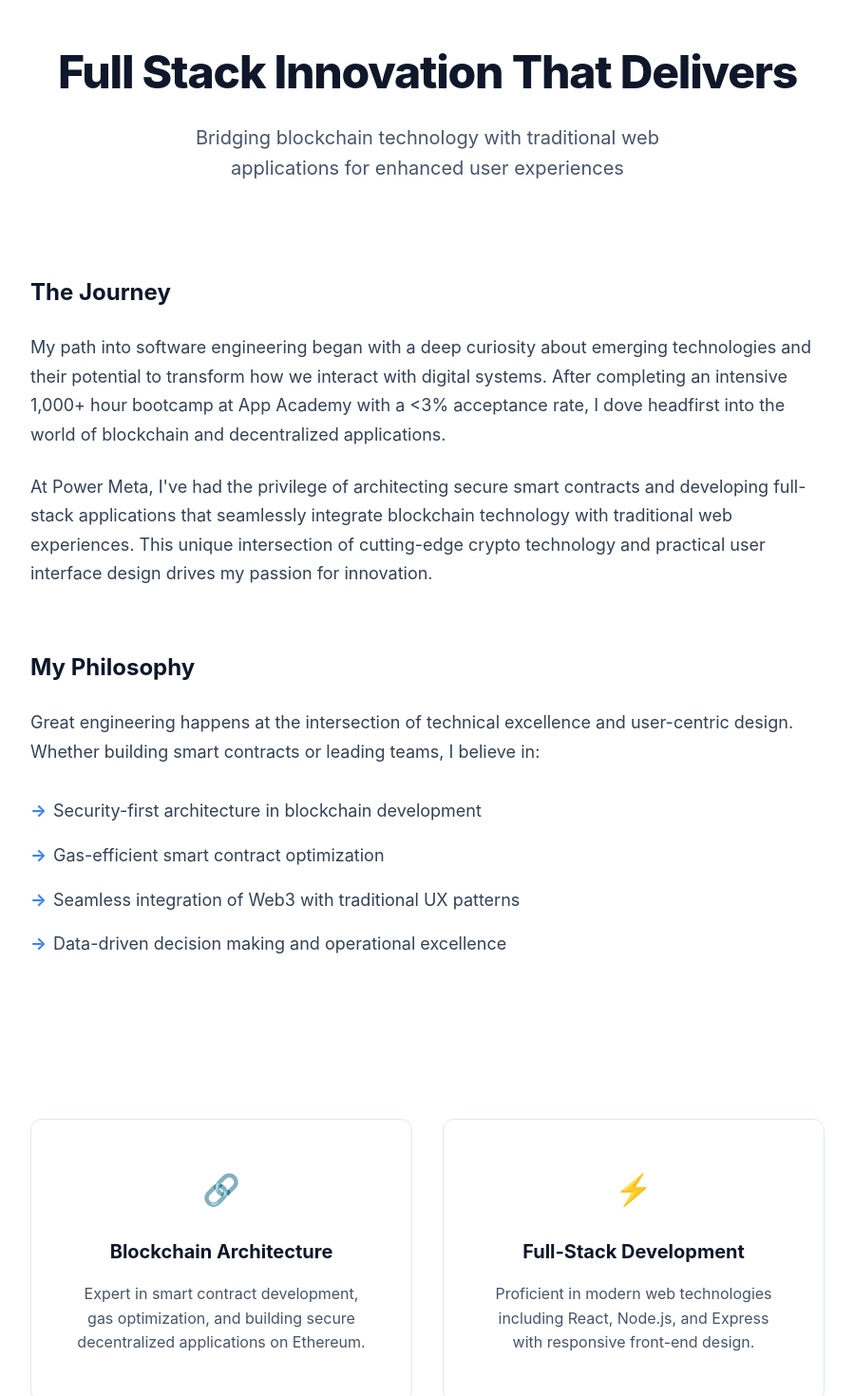
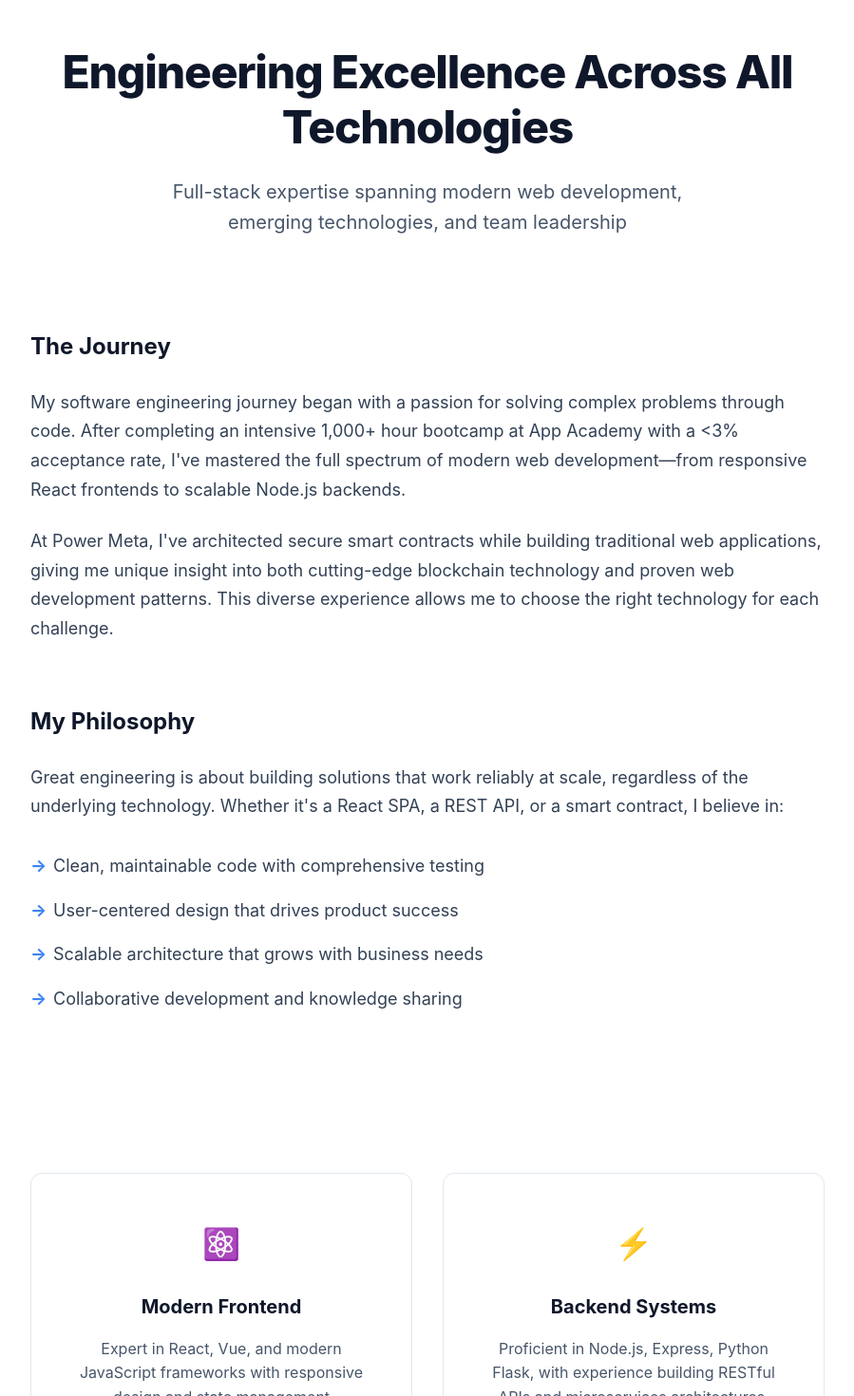
Before and after one commit to anti-epic/portfolio-, a React (Create React App) app: page / in a window 1280 px wide. Shown: the part 1240-2710 px from the top of the page at 95% size, without its empty margins (190-1089 px from the left). Built offline with nearby package versions, Linux system fonts and the light colour scheme.

Commit message:
user profile update

```diff
--- a/src/pages/About.tsx
+++ b/src/pages/About.tsx
@@ -6,9 +6,9 @@ const About: React.FC = () => {
     <section id="about" className="about section section-alt">
       <div className="container-narrow">
         <div className="section-header">
-          <h2 className="section-title">Full Stack Innovation That Delivers</h2>
+          <h2 className="section-title">Engineering Excellence Across All Technologies</h2>
           <p className="section-subtitle">
-            Bridging blockchain technology with traditional web applications for enhanced user experiences
+            Full-stack expertise spanning modern web development, emerging technologies, and team leadership
           </p>
         </div>
 
@@ -17,65 +17,64 @@ const About: React.FC = () => {
             <div className="story-block">
               <h3>The Journey</h3>
               <p>
-                My path into software engineering began with a deep curiosity about emerging technologies
-                and their potential to transform how we interact with digital systems. After completing
-                an intensive 1,000+ hour bootcamp at App Academy with a &lt;3% acceptance rate, I dove
-                headfirst into the world of blockchain and decentralized applications.
+                My software engineering journey began with a passion for solving complex problems through code.
+                After completing an intensive 1,000+ hour bootcamp at App Academy with a &lt;3% acceptance rate,
+                I've mastered the full spectrum of modern web development—from responsive React frontends to
+                scalable Node.js backends.
               </p>
               <p>
-                At Power Meta, I've had the privilege of architecting secure smart contracts and
-                developing full-stack applications that seamlessly integrate blockchain technology
-                with traditional web experiences. This unique intersection of cutting-edge crypto
-                technology and practical user interface design drives my passion for innovation.
+                At Power Meta, I've architected secure smart contracts while building traditional web applications,
+                giving me unique insight into both cutting-edge blockchain technology and proven web development
+                patterns. This diverse experience allows me to choose the right technology for each challenge.
               </p>
             </div>
 
             <div className="story-block">
               <h3>My Philosophy</h3>
               <p>
-                Great engineering happens at the intersection of technical excellence and user-centric
-                design. Whether building smart contracts or leading teams, I believe in:
+                Great engineering is about building solutions that work reliably at scale, regardless of the
+                underlying technology. Whether it's a React SPA, a REST API, or a smart contract, I believe in:
               </p>
               <ul className="philosophy-list">
-                <li>Security-first architecture in blockchain development</li>
-                <li>Gas-efficient smart contract optimization</li>
-                <li>Seamless integration of Web3 with traditional UX patterns</li>
-                <li>Data-driven decision making and operational excellence</li>
+                <li>Clean, maintainable code with comprehensive testing</li>
+                <li>User-centered design that drives product success</li>
+                <li>Scalable architecture that grows with business needs</li>
+                <li>Collaborative development and knowledge sharing</li>
               </ul>
             </div>
           </div>
 
           <div className="about-expertise">
             <div className="expertise-card">
-              <div className="card-icon">🔗</div>
-              <h4>Blockchain Architecture</h4>
-              <p>Expert in smart contract development, gas optimization, and building secure decentralized applications on Ethereum.</p>
+              <div className="card-icon">⚛️</div>
+              <h4>Modern Frontend</h4>
+              <p>Expert in React, Vue, and modern JavaScript frameworks with responsive design and state management expertise.</p>
             </div>
 
             <div className="expertise-card">
               <div className="card-icon">⚡</div>
-              <h4>Full-Stack Development</h4>
-              <p>Proficient in modern web technologies including React, Node.js, and Express with responsive front-end design.</p>
+              <h4>Backend Systems</h4>
+              <p>Proficient in Node.js, Express, Python Flask, with experience building RESTful APIs and microservices architectures.</p>
             </div>
 
             <div className="expertise-card">
-              <div className="card-icon">🎯</div>
-              <h4>Web3 Integration</h4>
-              <p>Specialized in bridging traditional web applications with blockchain technology for seamless user experiences.</p>
+              <div className="card-icon">🗄️</div>
+              <h4>Database Design</h4>
+              <p>Strong experience with PostgreSQL, MongoDB, and MySQL, from schema design to query optimization.</p>
             </div>
 
             <div className="expertise-card">
               <div className="card-icon">👥</div>
               <h4>Team Leadership</h4>
-              <p>Proven track record leading teams of 80+ employees, achieving #1 NPS scores and driving operational excellence.</p>
+              <p>Proven track record leading teams of 80+ people, achieving #1 NPS scores and driving operational excellence.</p>
             </div>
           </div>
         </div>
 
         <div className="about-cta">
           <div className="cta-content">
-            <h3>Ready to build the future of Web3?</h3>
-            <p>I'm passionate about creating innovative solutions that bridge traditional web with blockchain technology.</p>
+            <h3>Ready to build something exceptional?</h3>
+            <p>I'm passionate about creating robust, scalable solutions that solve real business problems.</p>
             <a href="#contact" className="btn btn-primary">Start the Conversation</a>
           </div>
         </div>
--- a/src/pages/Contact.tsx
+++ b/src/pages/Contact.tsx
@@ -5,15 +5,15 @@ const Contact: React.FC = () => {
   return (
     <section id="contact" className="contact">
       <div className="container">
-        <h2>Let's Build the Future Together</h2>
+        <h2>Let's Build Something Amazing</h2>
         <div className="contact-content">
           <div className="contact-info">
-            <h3>Ready to Innovate?</h3>
+            <h3>Ready to Collaborate?</h3>
             <p>
-              I'm passionate about blockchain technology and its potential to transform
-              how we build and interact with digital systems. Whether you're looking
-              for a founding engineer to architect your Web3 vision or need expertise
-              in smart contract development, let's connect.
+              I'm passionate about creating robust, scalable applications that solve real problems
+              and drive business growth. Whether you need a founding engineer to build your MVP,
+              a senior developer to scale your platform, or technical leadership to guide your team,
+              let's discuss how I can help.
             </p>
             <div className="contact-methods">
               <div className="contact-method">
@@ -47,14 +47,14 @@ const Contact: React.FC = () => {
             </div>
 
             <div className="contact-cta">
-              <h4>Areas of Expertise</h4>
+              <h4>Core Competencies</h4>
               <div className="expertise-tags">
-                <span>Smart Contract Development</span>
-                <span>DeFi Protocols</span>
-                <span>Web3 Integration</span>
-                <span>Blockchain Architecture</span>
                 <span>Full-Stack Development</span>
+                <span>React & Node.js</span>
+                <span>Database Design</span>
+                <span>API Development</span>
                 <span>Team Leadership</span>
+                <span>System Architecture</span>
               </div>
             </div>
           </div>
--- a/src/pages/Projects.tsx
+++ b/src/pages/Projects.tsx
@@ -6,48 +6,50 @@ const Projects: React.FC = () => {
   const projects: Project[] = [
     {
       id: '1',
-      title: 'Decentralized Finance (DeFi) Platform',
-      description: 'Architected and deployed a comprehensive DeFi platform with secure smart contracts for lending, borrowing, and yield farming. Implemented gas optimization techniques reducing transaction costs by 40% while maintaining security standards.',
-      technologies: ['Solidity', 'Ethereum', 'Web3.js', 'React', 'Node.js', 'Hardhat', 'OpenZeppelin'],
+      title: 'E-Commerce Platform with Analytics',
+      description: 'Built a full-featured e-commerce platform with real-time analytics dashboard, inventory management, and payment processing. Features responsive design, RESTful APIs, and comprehensive admin tools for managing products, orders, and customer data.',
+      technologies: ['React', 'Node.js', 'Express', 'PostgreSQL', 'Stripe API', 'Redis', 'Docker'],
+      githubUrl: 'https://github.com/chasedonahoe/ecommerce-platform',
+      liveUrl: 'https://ecommerce-demo.chasedonahoe.dev'
+    },
+    {
+      id: '2',
+      title: 'Task Management Application',
+      description: 'Developed a collaborative project management tool with real-time updates, drag-and-drop functionality, team collaboration, and advanced reporting. Built with modern React patterns and scalable backend architecture.',
+      technologies: ['React', 'TypeScript', 'Node.js', 'Socket.io', 'MongoDB', 'JWT', 'Material-UI'],
+      githubUrl: 'https://github.com/chasedonahoe/task-manager',
+      liveUrl: 'https://tasks-demo.chasedonahoe.dev'
+    },
+    {
+      id: '3',
+      title: 'DeFi Lending Platform',
+      description: 'Architected a decentralized finance platform with secure smart contracts for lending and borrowing. Implemented gas optimization techniques reducing transaction costs by 40% while maintaining security standards.',
+      technologies: ['Solidity', 'Ethereum', 'Web3.js', 'React', 'Hardhat', 'OpenZeppelin'],
       githubUrl: 'https://github.com/chasedonahoe/defi-platform',
       liveUrl: 'https://defi-demo.powermeta.io'
     },
     {
-      id: '2',
-      title: 'NFT Marketplace with Smart Contract Royalties',
-      description: 'Built a full-featured NFT marketplace with automated royalty distribution smart contracts. Features include minting, trading, and collection management with responsive React frontend and robust backend APIs.',
-      technologies: ['Solidity', 'React', 'Express', 'IPFS', 'Web3', 'MongoDB', 'Ethereum'],
-      githubUrl: 'https://github.com/chasedonahoe/nft-marketplace'
-    },
-    {
-      id: '3',
-      title: 'Multi-Chain Wallet Integration',
-      description: 'Developed a universal wallet interface supporting multiple blockchain networks. Integrated with MetaMask, WalletConnect, and other providers to create seamless user experiences across different chains.',
-      technologies: ['React', 'TypeScript', 'Web3.js', 'Ethers.js', 'Redux', 'Styled Components'],
-      githubUrl: 'https://github.com/chasedonahoe/multi-chain-wallet',
-      liveUrl: 'https://wallet-demo.powermeta.io'
-    },
-    {
       id: '4',
-      title: 'Decentralized Voting System',
-      description: 'Created a transparent voting platform using blockchain technology to ensure tamper-proof elections. Implemented privacy features while maintaining verifiability and deployed on Ethereum testnet.',
-      technologies: ['Solidity', 'Vue.js', 'Web3', 'Truffle', 'PostgreSQL', 'Node.js'],
-      githubUrl: 'https://github.com/chasedonahoe/decentralized-voting'
+      title: 'Social Media Dashboard',
+      description: 'Created a comprehensive social media management platform with multi-platform posting, analytics tracking, and content scheduling. Features include team collaboration and detailed performance metrics.',
+      technologies: ['Vue.js', 'Python', 'Flask', 'PostgreSQL', 'Redis', 'Twitter API', 'Chart.js'],
+      githubUrl: 'https://github.com/chasedonahoe/social-dashboard'
     },
     {
       id: '5',
-      title: 'Real-Time Trading Dashboard',
-      description: 'Built a comprehensive cryptocurrency trading dashboard with real-time price feeds, portfolio tracking, and advanced charting. Integrated with multiple exchange APIs for live market data.',
-      technologies: ['React', 'Python', 'Flask', 'WebSocket', 'Chart.js', 'Redis', 'PostgreSQL'],
-      githubUrl: 'https://github.com/chasedonahoe/trading-dashboard',
-      liveUrl: 'https://trading-demo.powermeta.io'
+      title: 'Real-Time Chat Application',
+      description: 'Built a scalable chat application supporting thousands of concurrent users with features like file sharing, emoji reactions, and channel management. Optimized for performance and user experience.',
+      technologies: ['React', 'Socket.io', 'Node.js', 'MongoDB', 'AWS S3', 'JWT'],
+      githubUrl: 'https://github.com/chasedonahoe/chat-app',
+      liveUrl: 'https://chat-demo.chasedonahoe.dev'
     },
     {
       id: '6',
-      title: 'Smart Contract Testing Suite',
-      description: 'Developed comprehensive testing framework for smart contract validation and security auditing. Includes automated gas optimization analysis and vulnerability detection tools.',
-      technologies: ['JavaScript', 'Hardhat', 'Chai', 'Mocha', 'Solhint', 'Slither', 'Node.js'],
-      githubUrl: 'https://github.com/chasedonahoe/smart-contract-testing'
+      title: 'Weather Analytics Platform',
+      description: 'Developed a weather data visualization platform with predictive analytics, historical data comparison, and API integration. Features interactive maps and customizable dashboards.',
+      technologies: ['React', 'Python', 'FastAPI', 'D3.js', 'PostgreSQL', 'OpenWeather API'],
+      githubUrl: 'https://github.com/chasedonahoe/weather-platform',
+      liveUrl: 'https://weather-demo.chasedonahoe.dev'
     }
   ];
 
@@ -58,9 +60,9 @@ const Projects: React.FC = () => {
     <section id="projects" className="projects section section-alt">
       <div className="container">
         <div className="section-header">
-          <h2 className="section-title">Blockchain Innovation Portfolio</h2>
+          <h2 className="section-title">Full Stack Project Portfolio</h2>
           <p className="section-subtitle">
-            Cutting-edge Web3 applications and smart contract solutions that bridge traditional web with blockchain technology
+            Modern web applications showcasing expertise across frontend, backend, and emerging technologies
           </p>
         </div>
 
@@ -109,36 +111,41 @@ const Projects: React.FC = () => {
                 <div className="mockup-content">
                   <div className="code-snippet">
                     <div className="code-line">
-                      <span className="code-keyword">contract</span>
-                      <span className="code-class"> DeFiLending</span>
-                      <span className="code-bracket"> &#123;</span>
+                      <span className="code-keyword">const</span>
+                      <span className="code-class"> OrderService</span>
+                      <span className="code-bracket"> = &#123;</span>
                     </div>
                     <div className="code-line">
-                      <span className="code-method">  function deposit</span>
+                      <span className="code-method">  async processOrder</span>
                       <span className="code-bracket">(</span>
-                      <span className="code-param">uint256 amount</span>
+                      <span className="code-param">orderData</span>
                       <span className="code-bracket">) &#123;</span>
                     </div>
                     <div className="code-line">
-                      <span className="code-comment">    // Gas-optimized deposit</span>
+                      <span className="code-comment">    // Validate and process</span>
                     </div>
                     <div className="code-line">
-                      <span className="code-return">    require</span>
+                      <span className="code-keyword">    const</span>
+                      <span className="code-param"> order</span>
+                      <span className="code-bracket"> =</span>
+                    </div>
+                    <div className="code-line">
+                      <span className="code-keyword">      await</span>
+                      <span className="code-method"> Order.create</span>
                       <span className="code-bracket">(</span>
-                      <span className="code-param">amount &gt; 0</span>
+                      <span className="code-param">orderData</span>
                       <span className="code-bracket">);</span>
                     </div>
                     <div className="code-line">
-                      <span className="code-method">    _updateBalance</span>
-                      <span className="code-bracket">(</span>
-                      <span className="code-param">msg.sender</span>
-                      <span className="code-bracket">);</span>
+                      <span className="code-return">    return</span>
+                      <span className="code-param"> order</span>
+                      <span className="code-bracket">;</span>
                     </div>
                     <div className="code-line">
                       <span className="code-bracket">  &#125;</span>
                     </div>
                     <div className="code-line">
-                      <span className="code-bracket">&#125;</span>
+                      <span className="code-bracket">&#125;;</span>
                     </div>
                   </div>
                 </div>
@@ -148,7 +155,7 @@ const Projects: React.FC = () => {
         </div>
 
         <div className="other-projects">
-          <h3 className="other-projects-title">Other Web3 Projects</h3>
+          <h3 className="other-projects-title">More Projects</h3>
           <div className="projects-grid">
             {otherProjects.map((project) => (
               <div key={project.id} className="project-card">
```
Also changed, not shown: src/pages/Hero.tsx (+5 -6 lines).
